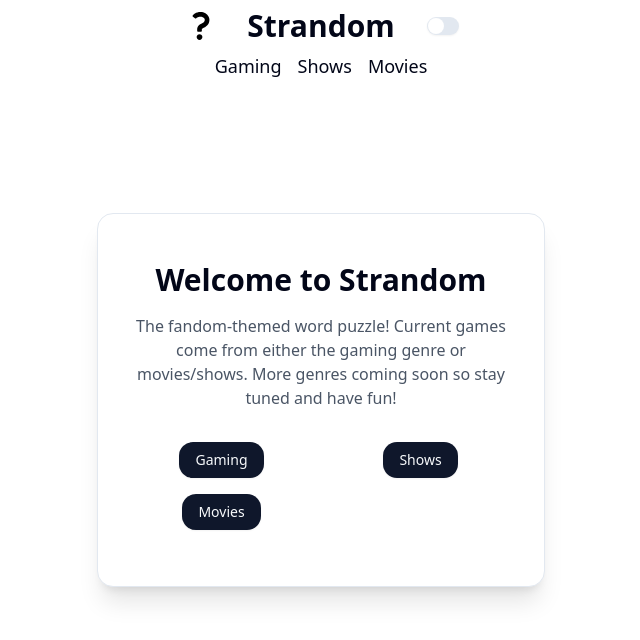
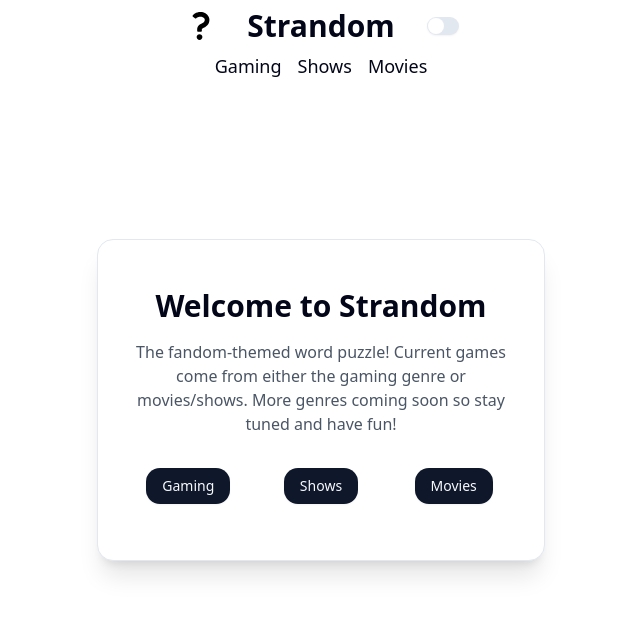
Before and after one commit to Coacoabro/strandom, a Next.js app: page / in a window 1280 px wide. Shown: the top 640 px of the page, without its empty margins (319-959 px from the left). Built offline with nearby package versions, Linux system fonts and the light colour scheme.

Commit message:
Fixed small ui bugs

```diff
--- a/src/components/Game/LoadingGameBoard.js
+++ b/src/components/Game/LoadingGameBoard.js
@@ -2,9 +2,9 @@ import { Card, CardContent } from "@/components/ui/card";
 
 export default function LoadingGameBoard() {
   return (
-    <Card className="w-[340px] max-w-fit mx-auto mt-12 sm:mt-0">
+    <Card className="w-[350px] max-w-fit mx-auto mt-12">
       <CardContent>
-        <div className="grid grid-cols-6 gap-x-1 gap-y-4 touch-none">
+        <div className="grid grid-cols-6 gap-x-1 gap-y-3 touch-none">
           {Array.from({ length: 48 }).map((_, i) => (
             <div
               key={i}
--- a/src/pages/index.js
+++ b/src/pages/index.js
@@ -20,7 +20,7 @@ export default function Home() {
             <p className="mb-6 text-gray-600">
                 The fandom-themed word puzzle! Current games come from either the gaming genre or movies/shows. More genres coming soon so stay tuned and have fun!
             </p>
-            <div className="grid grid-cols-2">
+            <div className="grid grid-cols-3">
               <div className="py-2 flex justify-evenly items-center">
                 <Button asChild className="px-4 py-2 rounded-xl hover:scale-105">
                     <Link href="/gaming/game">Gaming</Link>
```
